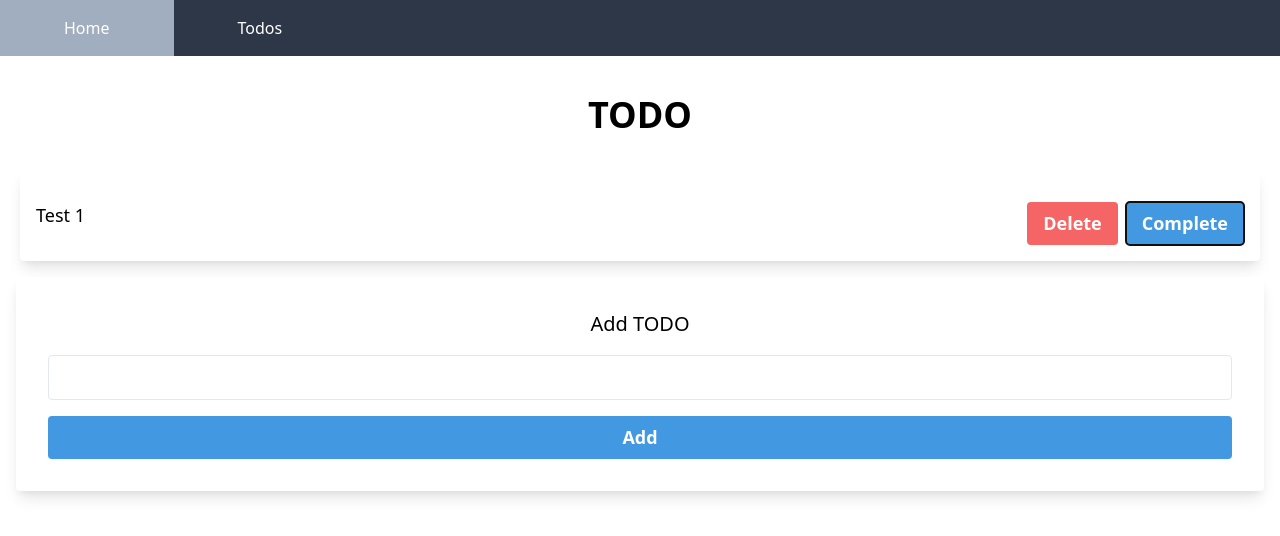
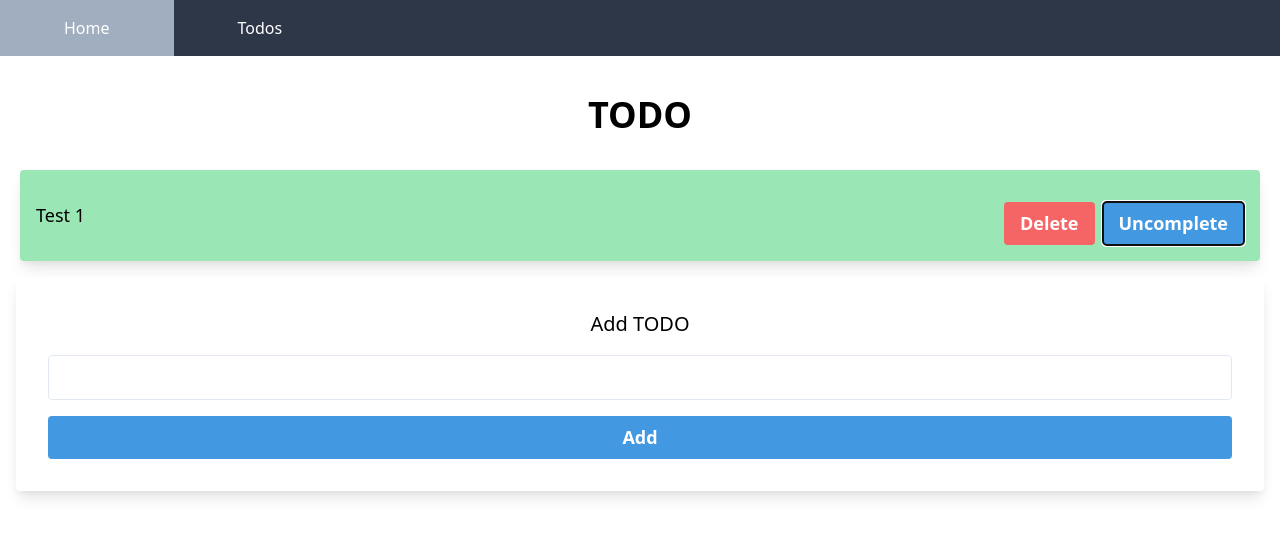
Before and after one commit to davidbaker8391-prog/Vue-Todo, a Nuxt app: page / in a window 1280 px wide. Both pictures are taken after a click on the button "Complete". Shown: the top 536 px of the page. Built offline with nearby package versions, Linux system fonts and the light colour scheme.

Commit message:
We can now complete and uncomplete TODOs

```diff
--- a/pages/index.vue
+++ b/pages/index.vue
@@ -17,12 +17,23 @@
 
               <div class="space-x-2">
                 <button class="btn-error">Delete</button>
+
                 <button
+                  v-if="!todo.done"
                   class="btn-standard"
                   title="Complete TODO"
-                  @click="jalla"
+                  @click="toggleDone(index)"
                 >
                   Complete
+                </button>
+
+                <button
+                  v-else
+                  class="btn-standard"
+                  title="Uncomplete TODO"
+                  @click="toggleDone(index)"
+                >
+                  Uncomplete
                 </button>
               </div>
             </div>
@@ -36,11 +47,8 @@
                 <button class="block w-full btn-standard" type="submit">
                   Add
                 </button>
-                <p
-                  v-if="this.$store.state.errorMessage !== ''"
-                  class="p-4 text-3xl text-red-500"
-                >
-                  {{ this.$store.state.errorMessage }}
+                <p v-if="errorMessage !== ''" class="p-4 text-3xl text-red-500">
+                  {{ errorMessage }}
                 </p>
               </form>
             </div>
@@ -57,7 +65,8 @@ import Vue from 'vue'
 export default Vue.extend({
   data() {
     const todoText = ''
-    return { todoText }
+    const errorMessage = ''
+    return { todoText, errorMessage }
   },
   computed: {
     todos() {
@@ -65,14 +74,16 @@ export default Vue.extend({
     },
   },
   methods: {
-    jalla() {
-      this.$store.commit('test')
+    addTodo() {
+      if (this.todoText.length > 0) {
+        this.errorMessage = ''
+        this.$store.commit('addTodo', this.todoText)
+      } else {
+        this.errorMessage = 'Text needs to be longer!'
+      }
     },
-    addTodo() {
-      // console.log(todoText)
-      if (this.todoText) {
-        this.$store.commit('addTodo', this.todoText)
-      }
+    toggleDone(index: number) {
+      this.$store.commit('toggleDone', index)
     },
   },
 })
--- a/store/mutations.ts
+++ b/store/mutations.ts
@@ -6,4 +6,7 @@ export default {
   addTodo(state: TTodos, payload: string) {
     state.todos.push({ name: payload, done: false })
   },
+  toggleDone(state: TTodos, index: number) {
+    state.todos[index].done = !state.todos[index].done
+  },
 }
```
